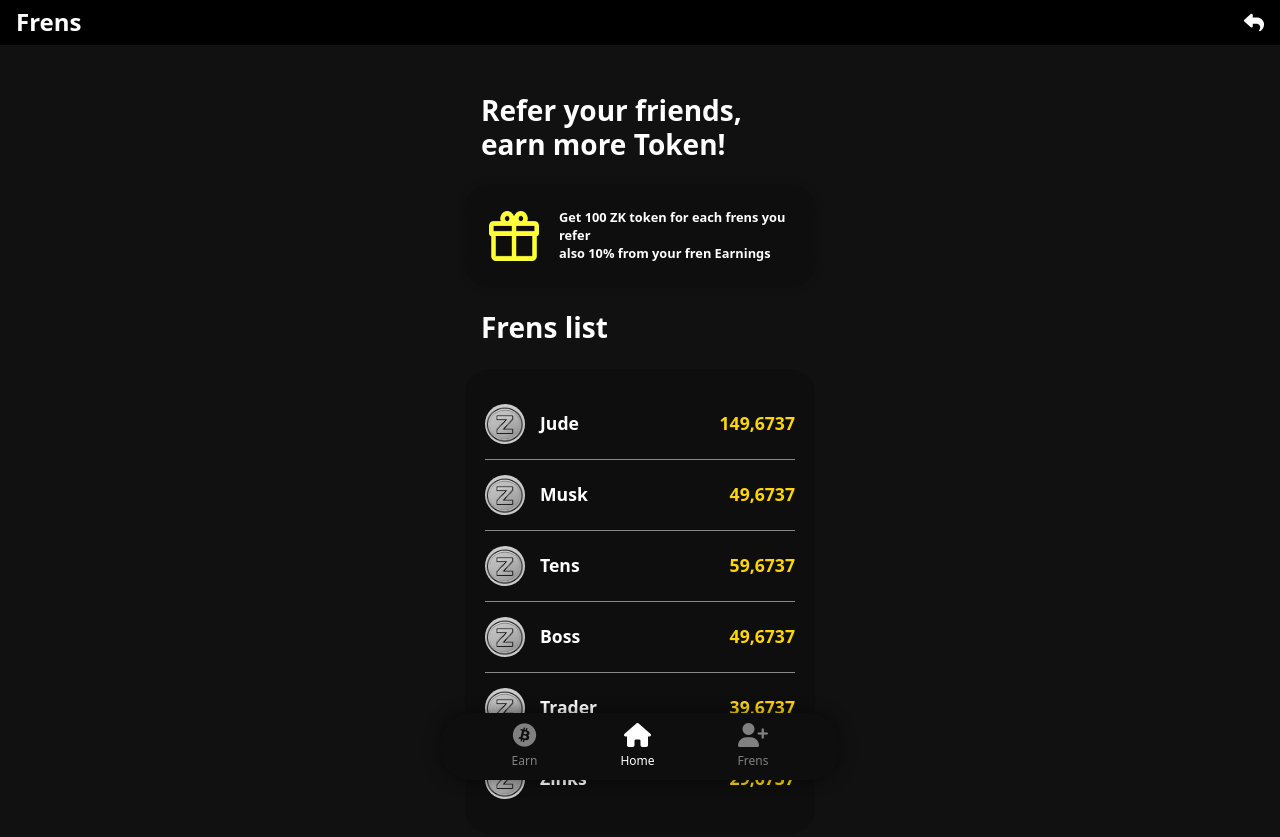
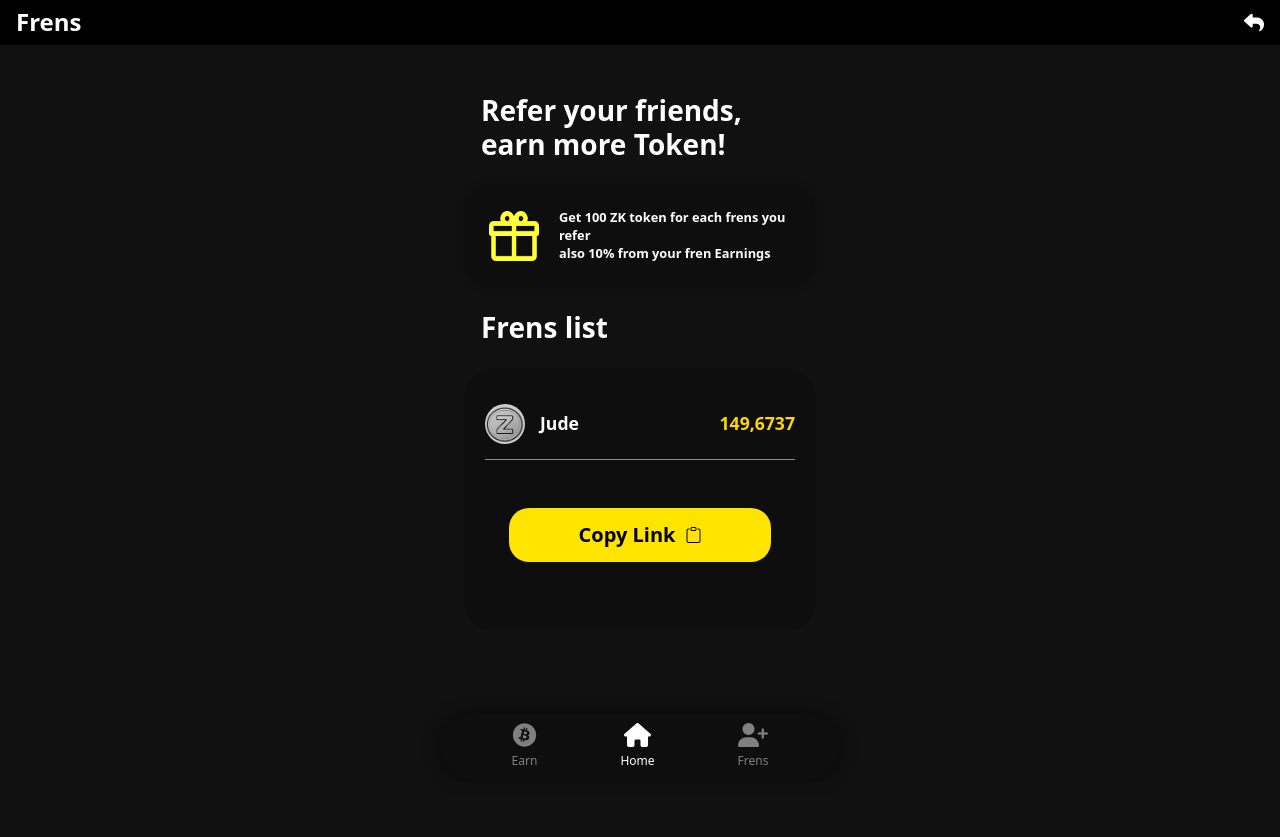
Before and after one commit to Owahub-global/zinkapp, a plain HTML site: page frens.html in a window 1280 px wide. Shown: the top 837 px of the page. After the commit the page ends 800 px from the top, so only its background shows below. Drawn offline with nearby package versions, Linux system fonts and the light colour scheme.

Commit message:
Add files via upload

```diff
--- a/frens.html
+++ b/frens.html
@@ -213,47 +213,9 @@
                 <span class="fren-balance">149,6737</span>
             </div>
 
-            <div class="fren-item">
-                <div class="fren-left">
-                    <img src="zk logo.png" alt="Avatar">
-                    <span class="fren-name">Musk</span>
-                </div>
-                <span class="fren-balance">49,6737</span>
-            </div>
 
-            <div class="fren-item">
-                <div class="fren-left">
-                    <img src="zk logo.png" alt="Avatar">
-                    <span class="fren-name">Tens</span>
-                </div>
-                <span class="fren-balance">59,6737</span>
-            </div>
 
-            <div class="fren-item">
-                <div class="fren-left">
-                    <img src="zk logo.png" alt="Avatar">
-                    <span class="fren-name">Boss</span>
-                </div>
-                <span class="fren-balance">49,6737</span>
-            </div>
 
-            <div class="fren-item">
-                <div class="fren-left">
-                    <img src="zk logo.png" alt="Avatar">
-                    <span class="fren-name">Trader</span>
-                </div>
-                <span class="fren-balance">39,6737</span>
-            </div>
-
-            <div class="fren-item">
-                <div class="fren-left">
-                    <img src="zk logo.png" alt="Avatar">
-                    <span class="fren-name">Zinks</span>
-                </div>
-                <span class="fren-balance">29,6737</span>
-            </div>
-
-        </div>
 
         <!-- link btn -->
 
@@ -263,9 +225,13 @@
                 style="position:absolute; left:-9999px;">
 
             <!-- Button -->
+            <input type="text" id="copyText" readonly style="display: none;">
             <button class="copy-btn" onclick="copyLink()">
               Copy Link <i class="bi bi-clipboard"></i>
             </button>
+
+            <div id="alertBox" style="display: none; color: lime;">Copied!</div>
+
 
             <!-- Alert -->
             <div id="alertBox">Link copied!</div>
@@ -306,9 +272,12 @@
 
         <script>
           function copyLink() {
-              const textToCopy = document.getElementById("copyText").value;
+            const username = window.Telegram.WebApp.initDataUnsafe.user?.username || "guest";
+            const referralLink = `https://t.me/Zinkapp_bot?start=${username}`;
+            const copyInput = document.getElementById("copyText");
 
-              navigator.clipboard.writeText(textToCopy)
+            copyInput.value = referralLink;
+            navigator.clipboard.writeText(referralLink)
               .then(() => {
                 const alertBox = document.getElementById("alertBox");
                 alertBox.style.display = "block";
@@ -323,6 +292,7 @@
           }
         </script>
 
+
         <script
             src="https://cdn.jsdelivr.net/npm/bootstrap@5.3.3/dist/js/bootstrap.bundle.min.js"></script>
     </body>
```
Also changed, not shown: index.html (+1 -1 lines). Lines whose indentation alone changed are shown as unchanged.
